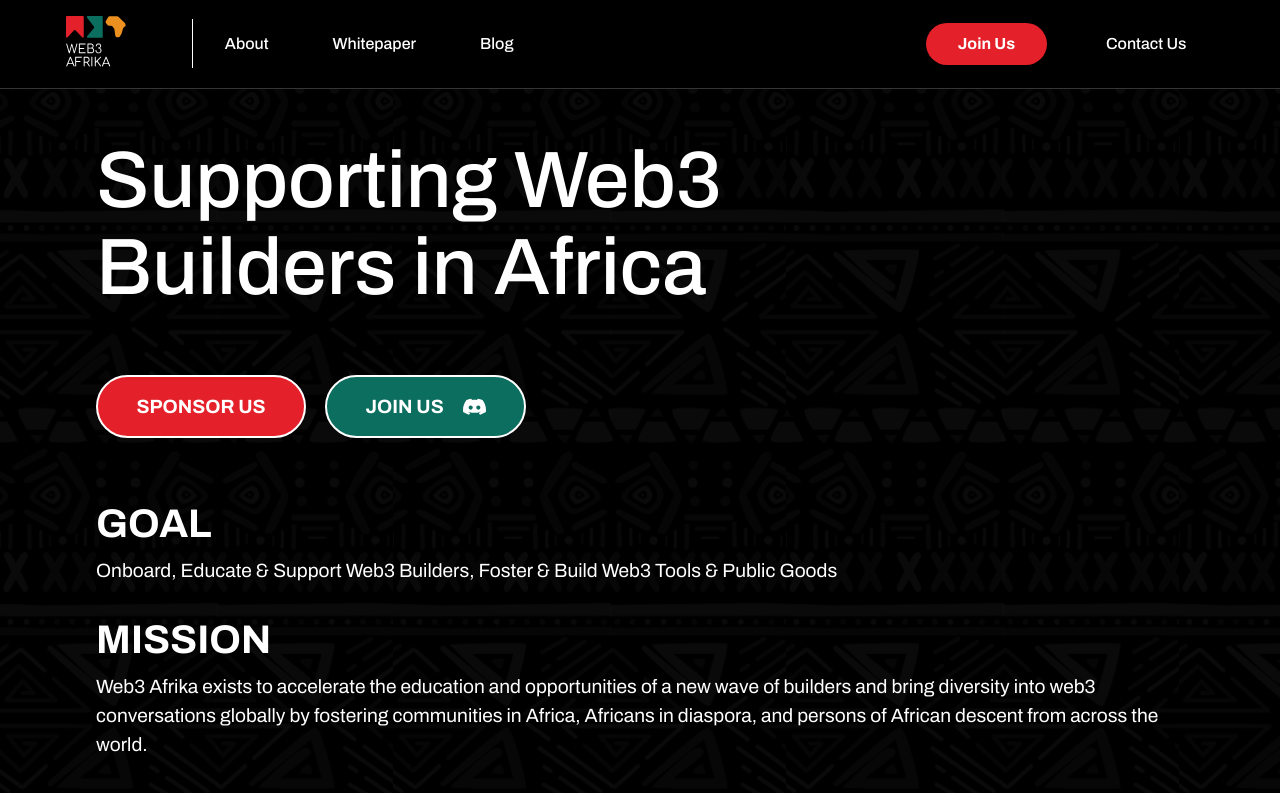
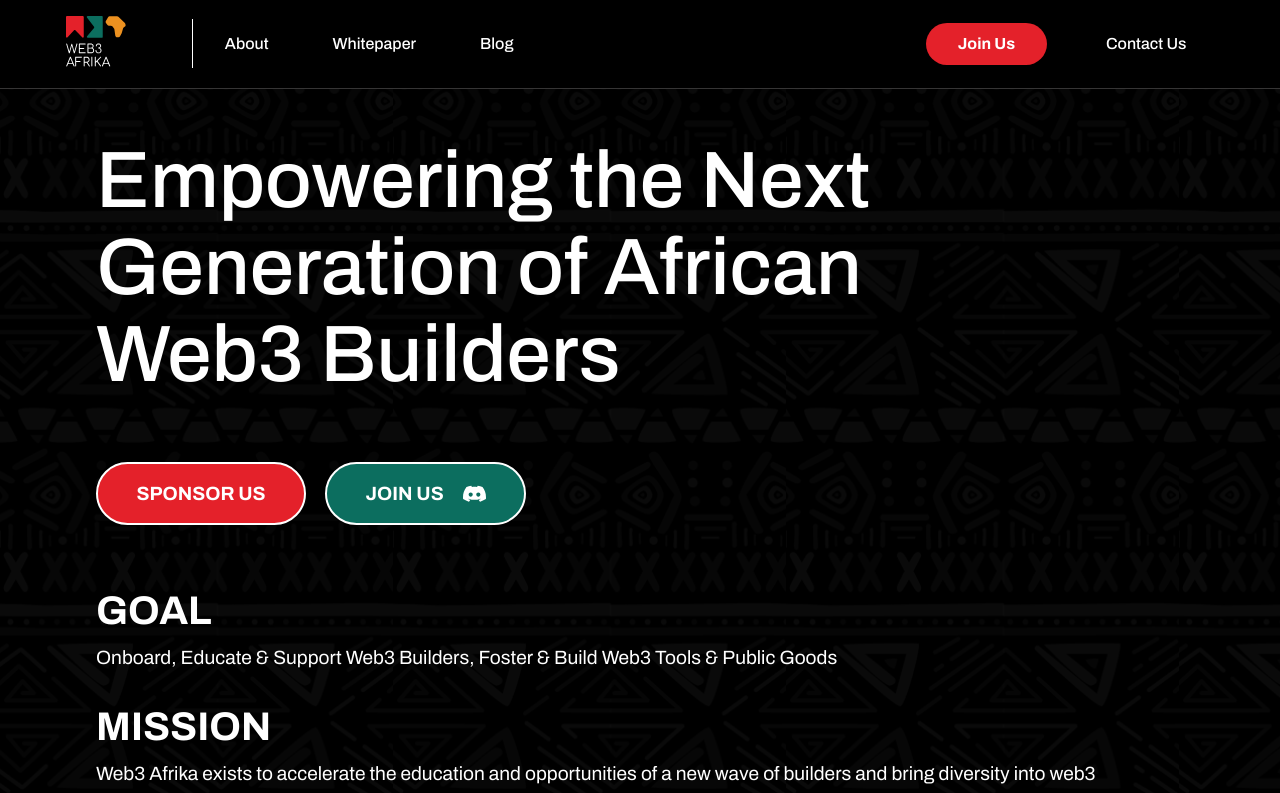
Before and after one commit to Web3Afrika/web3afrika.com-v2, a React (Create React App) app: page /about in a window 1280 px wide. Shown: the top 793 px of the page. Built offline with nearby package versions, Linux system fonts and the light colour scheme.

Commit message:
Update About.js

```diff
--- a/src/pages/About/About.js
+++ b/src/pages/About/About.js
@@ -12,7 +12,7 @@
   return (
     <div className={styles.About}>
       <div className="container">
-        <h1>Supporting Web3 Builders in Africa</h1>
+        <h1>Empowering the Next Generation of African Web3 Builders</h1>
         <div className={styles.AboutButtons}>
           <LinkBtn
             title="Sponsor US"
```
